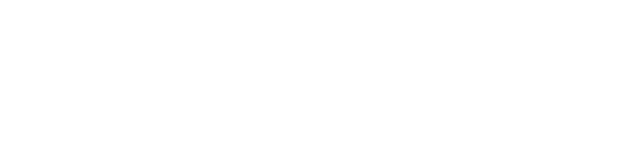
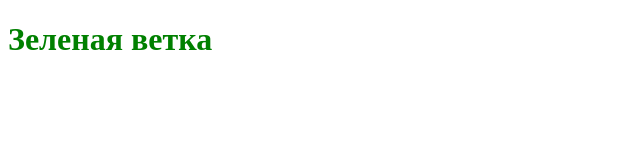
Before and after one commit to 13moros/b44, a plain HTML site: page index.html in a window 1280 px wide. Shown: the whole page, without its empty margins (0-640 px from the left). Drawn offline with Linux system fonts and the light colour scheme.

Commit message:
Update index.html

```diff
--- a/index.html
+++ b/index.html
@@ -12,7 +12,7 @@
 </head>
 
 <body>
-
+<h1 style="color:green">Зеленая ветка</h1>
 </body>
 
 </html>
```
